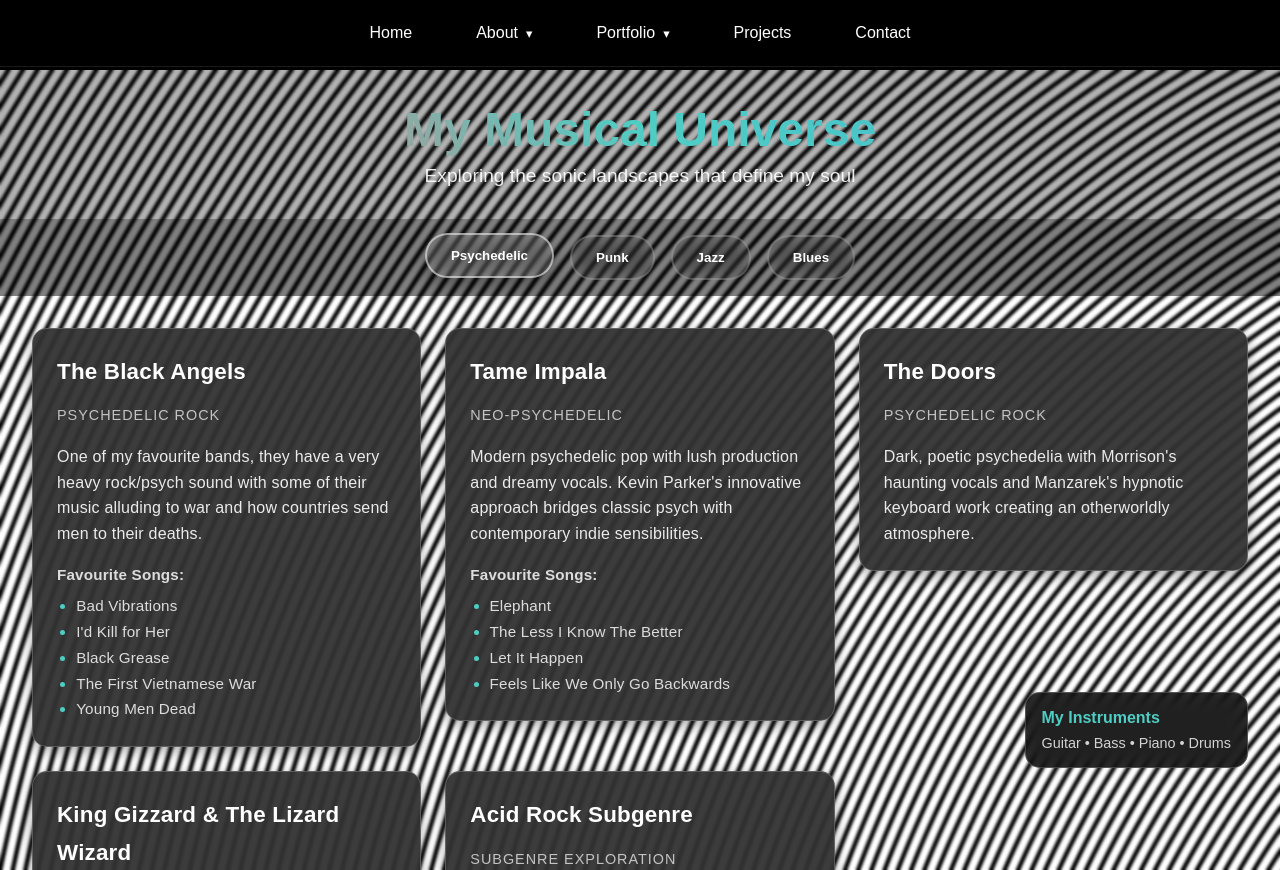
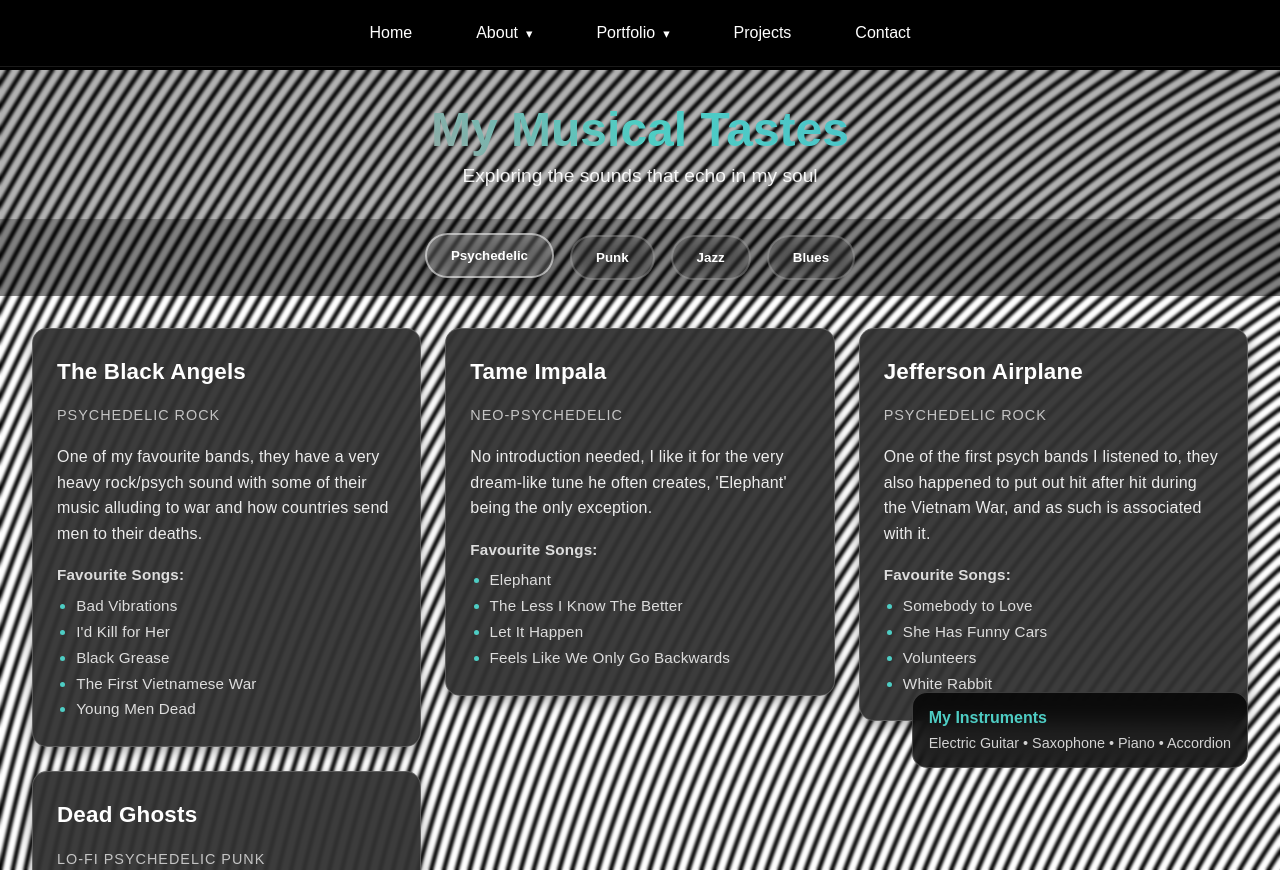
Before and after one commit to foooooooooooooooooooooooooootw/foooooooooooooooooooooooooootw.github.io, a plain HTML site: page music.html in a window 1280 px wide. Drawn offline with Linux system fonts and the light colour scheme.

Commit message:
fix navbars and changed stuff

```diff
--- a/music.html
+++ b/music.html
@@ -534,8 +534,9 @@
             <ul class="menu-list">
                 <li><a href="index.html">Home</a></li>
                 <li class="has-dropdown">
-                    <a href="about.html">About <span class="dropdown-indicator">▾</span></a>
+                    <a>About<span class="dropdown-indicator">▾</span></a>
                     <ul class="dropdown-menu">
+                        <li><a href="about.html">About Me</a></li>
                         <li><a href="bio.html">Bio</a></li>
                         <li><a href="music.html">Music</a></li>
                     </ul>
@@ -564,8 +565,8 @@
         <!-- Content Overlay -->
         <div class="content-overlay">
             <div class="header">
-                <h1>My Musical Universe</h1>
-                <p>Exploring the sonic landscapes that define my soul</p>
+                <h1>My Musical Tastes</h1>
+                <p>Exploring the sounds that echo in my soul</p>
             </div>
 
             <div class="genre-navigation">
@@ -584,7 +585,7 @@
     <div class="instruments-section">
         <h4>My Instruments</h4>
         <div class="instruments-list">
-            Guitar • Bass • Piano • Drums
+            Electric Guitar • Saxophone • Piano • Accordion
         </div>
     </div>
 
@@ -600,51 +601,43 @@
                 {
                     title: "Tame Impala",
                     type: "Neo-Psychedelic",
-                    description: "Modern psychedelic pop with lush production and dreamy vocals. Kevin Parker's innovative approach bridges classic psych with contemporary indie sensibilities.",
+                    description: "No introduction needed, I like it for the very dream-like tune he often creates, 'Elephant' being the only exception.",
                     fav: ["Elephant", "The Less I Know The Better", "Let It Happen", "Feels Like We Only Go Backwards"]
                 },
                 {
-                    title: "The Doors",
+                    title: "Jefferson Airplane",
                     type: "Psychedelic Rock",
-                    description: "Dark, poetic psychedelia with Morrison's haunting vocals and Manzarek's hypnotic keyboard work creating an otherworldly atmosphere."
+                    description: "One of the first psych bands I listened to, they also happened to put out hit after hit during the Vietnam War, and as such is associated with it.",
+                    fav: ["Somebody to Love", "She Has Funny Cars", "Volunteers", "White Rabbit"]
                 },
                 {
-                    title: "King Gizzard & The Lizard Wizard",
-                    type: "Experimental Psych",
-                    description: "Prolific Australian band blending psychedelic rock with garage, prog, and world music influences. Their genre-hopping creativity is endlessly inspiring."
-                },
-                {
-                    title: "Acid Rock Subgenre",
-                    type: "Subgenre Exploration",
-                    description: "The harder edge of psychedelic music, featuring distorted guitars, heavy rhythms, and mind-bending effects that push sonic boundaries."
+                    title: "Dead Ghosts",
+                    type: "Lo-fi Psychedelic Punk",
+                    description: "One of the newer bands I discovered, the moment I heard their music I was hooked. Very surf-like, psychedelic sound while lo-fi.",
+                    fav: ["You Got Away", "Drugstore Supplies", "Freak", "Roky Said", "I Want You Back", "Waste My Time"]
                 }
             ],
             punk: [
                 {
                     title: "The Clash",
                     type: "Punk Rock Legends",
-                    description: "Political punk with reggae and ska influences. Their ability to blend raw energy with social consciousness makes them timeless revolutionaries."
+                    description: "Political punk with reggae and ska influences. A band that appeared near the beginning of the cold war.",
+                    fav: ["Rock the Casbah", "Should I Stay or Should I Go", "I Fought the Law"]
                 },
                 {
-                    title: "Dead Kennedys",
-                    type: "Hardcore Punk",
-                    description: "Aggressive, politically charged punk with Jello Biafra's distinctive vocals and biting social commentary that remains relevant today."
+                    title: "Bass Drum of Death",
+                    type: "Lo-fi Garage Punk",
+                    description: "My most listened to band for 2 years running now.",
+                    fav: ["I Wanna Be Forgotten", "Get Found", "Nerve Jamming", "Too Cold to Hold", "Just Business", "Smell The Night", "Way Out", "Burns My Eye", "I'm On The Run",
+                    "No Soul", "Find It", "Swerving", "Head Change"
+                    ]
                 },
                 {
-                    title: "Bad Brains",
-                    type: "Hardcore Pioneers",
-                    description: "Lightning-fast hardcore punk with reggae interludes. Their technical skill and spiritual messages elevated punk to new heights."
+                    title: "Death Lens",
+                    type: "Surf Punk",
+                    description: "Pretty underrated, heavy instrumentals with very fierce vocals. 'Moontower' was my most listened to song in 2024.",
+                    fav: ["Moontower", "Bombshell", "Dream State", "Knights of Erotica", "Witching Hour", "Warm Lies", "Lips"]
                 },
-                {
-                    title: "Post-Punk Evolution",
-                    type: "Subgenre Exploration",
-                    description: "The art-school side of punk that embraced experimentation while maintaining the genre's rebellious spirit and DIY ethos."
-                },
-                {
-                    title: "IDLES",
-                    type: "Modern Punk",
-                    description: "Contemporary punk addressing mental health, toxic masculinity, and social issues with brutal honesty and infectious energy."
-                }
             ],
             jazz: [
                 {
```
Also changed, not shown: about.html (+2 -1 lines), jewelry.html (+1 -1 lines).
